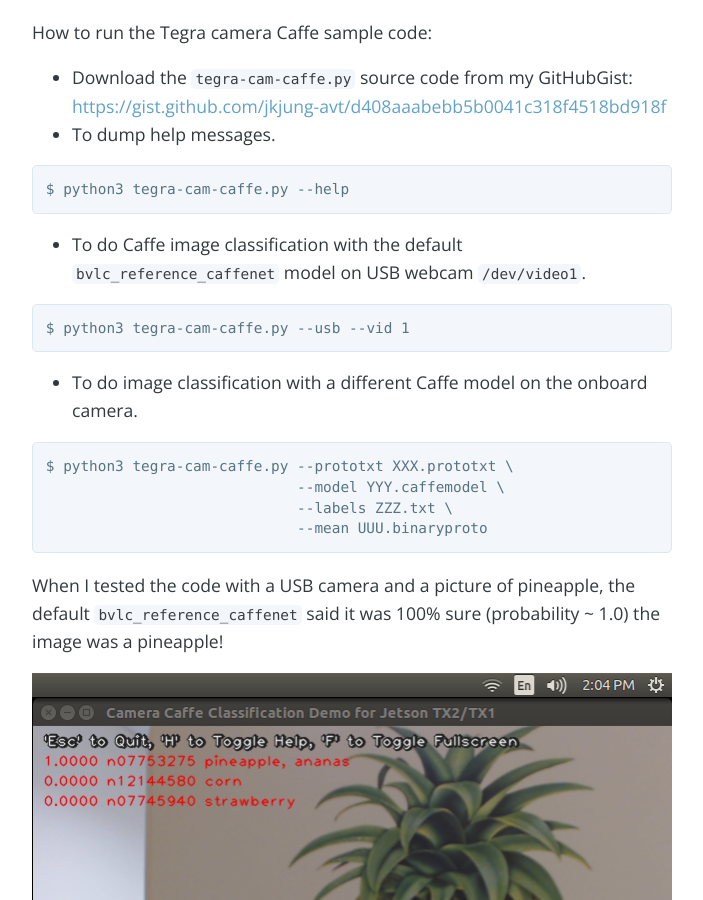
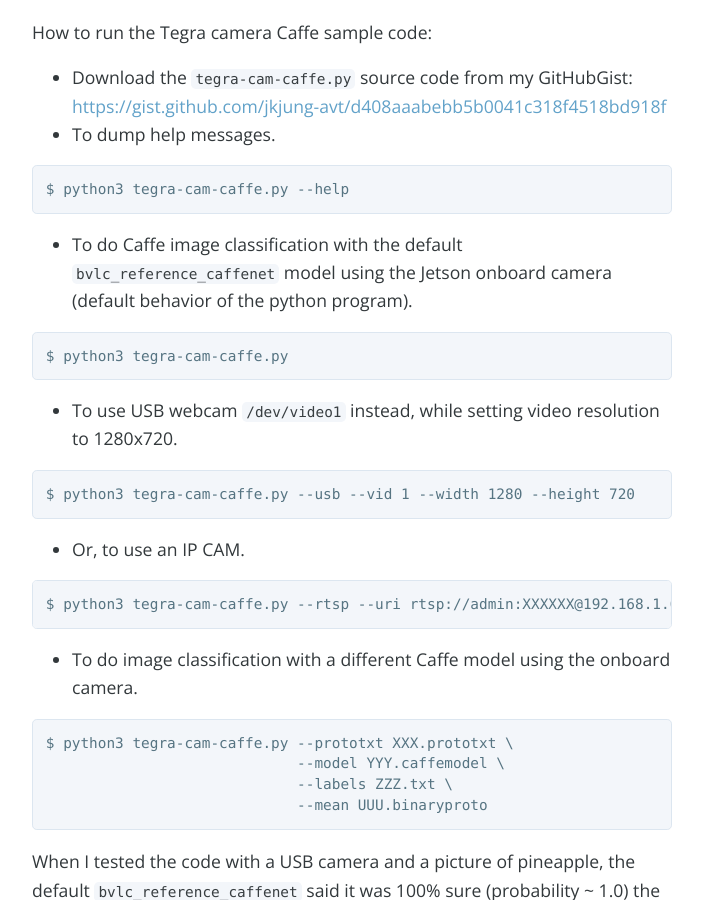
Before and after one commit to jkjung-avt/jkjung-avt.github.io, a Jekyll site: the page built from _posts/2017-10-27-tx2-camera-caffe.md, in a window 1280 px wide and 900 px high, scrolled down 1487 px. Shown: the whole window, without its empty margins (288-991 px from the left). Built offline with Jekyll 4.4.1, drawn with Linux system fonts in a browser that asks for light colours; nearby versions of some CDN libraries; comment, search, counter and statistics services are not loaded.

Commit message:
Add exmaple commands for Jetson onboard camera and IP CAM

````diff
--- a/_posts/2017-10-27-tx2-camera-caffe.md
+++ b/_posts/2017-10-27-tx2-camera-caffe.md
@@ -40,13 +40,25 @@ How to run the Tegra camera Caffe sample code:
 $ python3 tegra-cam-caffe.py --help
 ```
 
-* To do Caffe image classification with the default `bvlc_reference_caffenet` model on USB webcam `/dev/video1`.
+* To do Caffe image classification with the default `bvlc_reference_caffenet` model using the Jetson onboard camera (default behavior of the python program).
 
 ```shell
-$ python3 tegra-cam-caffe.py --usb --vid 1
+$ python3 tegra-cam-caffe.py
 ```
 
-* To do image classification with a different Caffe model on the onboard camera.
+* To use USB webcam `/dev/video1` instead, while setting video resolution to 1280x720.
+
+```shell
+$ python3 tegra-cam-caffe.py --usb --vid 1 --width 1280 --height 720
+```
+
+* Or, to use an IP CAM.
+
+```shell
+$ python3 tegra-cam-caffe.py --rtsp --uri rtsp://admin:XXXXXX@192.168.1.64:554
+```
+
+* To do image classification with a different Caffe model using the onboard camera.
 
 ```shell
 $ python3 tegra-cam-caffe.py --prototxt XXX.prototxt \
````
